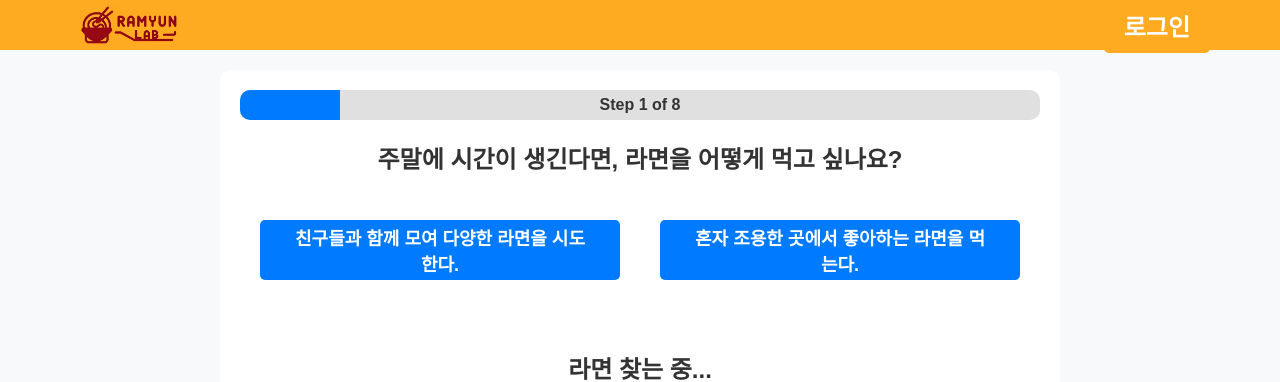
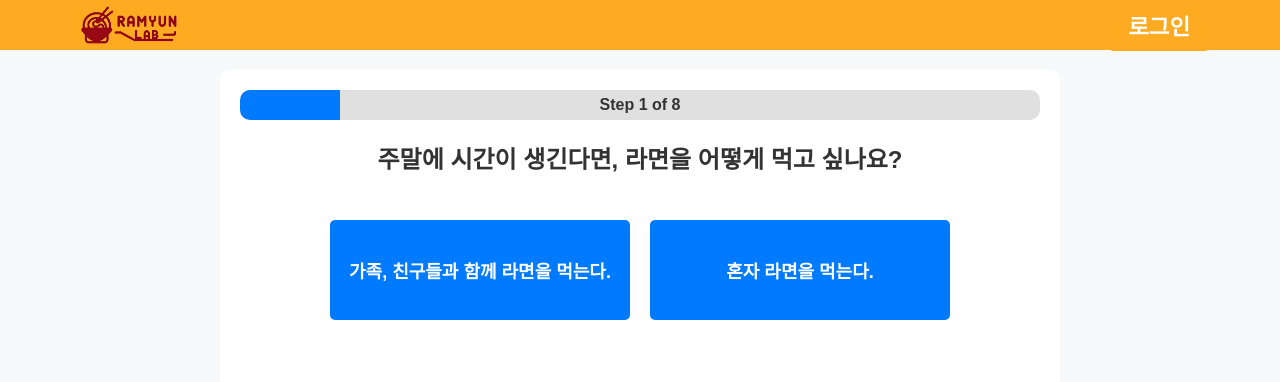
Before and after one commit to RamyunLab/ramyunlab-fe, a React (Create React App) app: page /mbti in a window 1280 px wide. Shown: the top 382 px of the page. Built offline with nearby package versions, Linux system fonts and the light colour scheme; no server answers; a web font is replaced by a local one.

Commit message:
fix: 라면 질문 수정

```diff
--- a/src/components/Header/Header.module.scss
+++ b/src/components/Header/Header.module.scss
@@ -17,7 +17,7 @@
 }
 
 .button {
-    font-size: 1.5em;
+    font-size: 1.4em;
     cursor: pointer;
     background: #ffab21;
     border: none;
@@ -30,7 +30,9 @@
 .menuIcon {
     @extend .button;
 }
-
+.button:hover {
+    background: #ffab21;
+}
 .loginButton {
     @extend .button;
 }
--- a/src/components/MBTI/Question.module.scss
+++ b/src/components/MBTI/Question.module.scss
@@ -47,7 +47,7 @@
 }
 
 .optionButton {
-    padding: 15px 30px;
+    padding: 15px;
     border: none;
     border-radius: 5px;
     cursor: pointer;
@@ -56,11 +56,14 @@
     font-size: 18px;
     transition: background-color 0.3s ease, transform 0.3s ease;
     margin: 10px;
-    width: 45%;
-    height: 60px;
+    width: 300px; /* 고정된 너비 */
+    height: 100px;
     display: flex;
     align-items: center;
     justify-content: center;
+    text-align: center;
+    word-wrap: break-word; /* 텍스트가 버튼 너비를 초과할 경우 줄바꿈 */
+    white-space: pre-wrap; /* 공백과 줄바꿈을 그대로 유지 */
 
     &:hover {
         background-color: #0056b3;
--- a/src/components/MBTI/Question.tsx
+++ b/src/components/MBTI/Question.tsx
@@ -10,31 +10,31 @@ const questions = [
         id: 1,
         text: "주말에 시간이 생긴다면, 라면을 어떻게 먹고 싶나요?",
         options: [
-            { text: "친구들과 함께 모여 다양한 라면을 시도한다.", value: "E" },
-            { text: "혼자 조용한 곳에서 좋아하는 라면을 먹는다.", value: "I" },
+            { text: "가족, 친구들과 함께 라면을 먹는다.", value: "E" },
+            { text: "혼자 라면을 먹는다.", value: "I" },
         ],
     },
     {
         id: 2,
-        text: "라면을 고를 때 어떤 것을 더 중시하나요?",
+        text: "라면을 고를 때 어떤 것을 더 선호하나요?",
         options: [
-            { text: "익숙하고 전통적인 맛.", value: "S" },
-            { text: "독특하고 창의적인 맛.", value: "N" },
+            { text: "항상 먹던 제품을 고른다.", value: "S" },
+            { text: "신제품을 먹어본다.", value: "N" },
         ],
     },
     {
         id: 3,
         text: "라면을 선택할 때 어떤 요소가 더 중요한가요?",
         options: [
-            { text: "가격과 양.", value: "T" },
-            { text: "선호하는 맛.", value: "F" },
+            { text: "이름과 맛에 대한 설명", value: "T" },
+            { text: "라면의 디자인.", value: "F" },
         ],
     },
     {
         id: 4,
         text: "라면을 언제 먹고 싶나요?",
         options: [
-            { text: "미리 계획하고 준비된 시간에 먹는다.", value: "J" },
+            { text: "미리 계획하고 먹는다.", value: "J" },
             { text: "즉흥적으로 먹고 싶을 때 먹는다.", value: "P" },
         ],
     },
@@ -48,26 +48,26 @@ const questions = [
     },
     {
         id: 6,
-        text: "라면을 먹을 때 주로 어떤 환경을 더 선호하나요?",
+        text: "라면을 먹을 때 주로 어떤 환경을 더 조성하나요?",
         options: [
-            { text: "활기찬 분위기에서.", value: "E" },
-            { text: "조용하고 편안한 분위기에서.", value: "I" },
+            { text: "라면에만 집중한다.", value: "E" },
+            { text: "TV나 유튜브를 보면서 먹는다", value: "I" },
         ],
     },
     {
         id: 7,
-        text: "라면에 추가 재료를 넣는다면, 어떤 방식을 더 선호하나요?",
+        text: "라면을 어떤 방식으로 끓이는 걸 선호하나요?",
         options: [
             { text: "정해진 레시피를 따른다.", value: "J" },
-            { text: "자유롭게 창의적으로 넣는다.", value: "P" },
+            { text: "여러 재료를 추가한다.", value: "P" },
         ],
     },
     {
         id: 8,
-        text: "라면을 먹은 후에 어떤 기분을 더 선호하나요?",
+        text: "라면을 먹은 후에 어떤 생각이 드나요?",
         options: [
-            { text: "든든하고 만족스러운 느낌.", value: "T" },
-            { text: "행복하고 편안한 느낌.", value: "F" },
+            { text: "괜히 먹었다", value: "T" },
+            { text: "맛있게 잘 먹었다.", value: "F" },
         ],
     },
 ];
```
